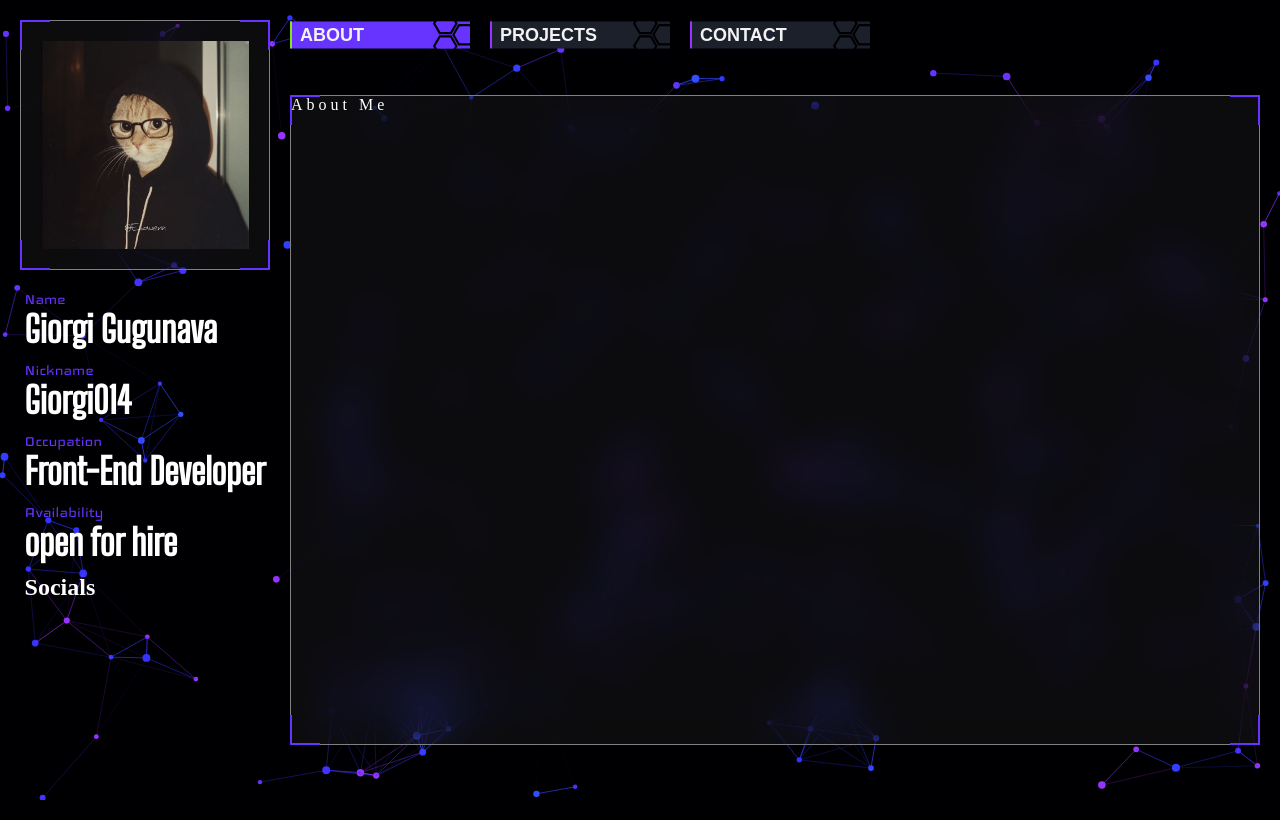
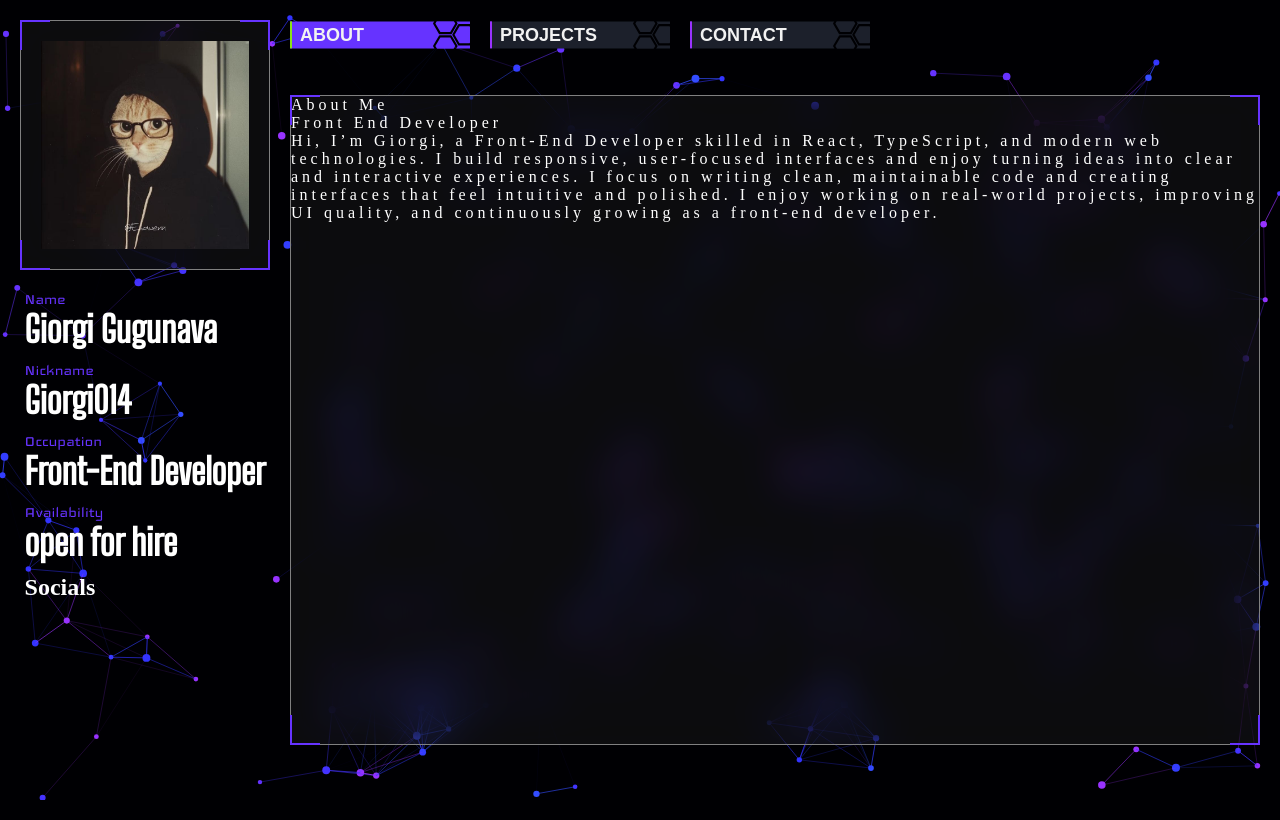
Before and after one commit to Giorgi014/portfolio, a Next.js app: page / in a window 1280 px wide. Both pictures are taken after a click on the button "ABOUT". Built offline with nearby package versions, Linux system fonts and the light colour scheme.

Commit message:
feat: Add initial About Me section content

```diff
--- a/src/app/home/main/about/page.tsx
+++ b/src/app/home/main/about/page.tsx
@@ -18,7 +18,19 @@ const About = ({ isOpen, onToggle }: SectionProps) => {
       </Button>
       {isOpen ? (
         <Container className="about_container">
-          <p>About Me</p>
+          <div>
+            <p>About Me</p>
+            <p>Front End Developer</p>
+            <p>
+              Hi, I’m Giorgi, a Front-End Developer skilled in React,
+              TypeScript, and modern web technologies. I build responsive,
+              user-focused interfaces and enjoy turning ideas into clear and
+              interactive experiences. I focus on writing clean, maintainable
+              code and creating interfaces that feel intuitive and polished. I
+              enjoy working on real-world projects, improving UI quality, and
+              continuously growing as a front-end developer.
+            </p>
+          </div>
           <div className="border_cont">
             <div className="border one"></div>
             <div className="border two"></div>
```
Also changed, not shown: language/en.json (added, +7 -0 lines).
